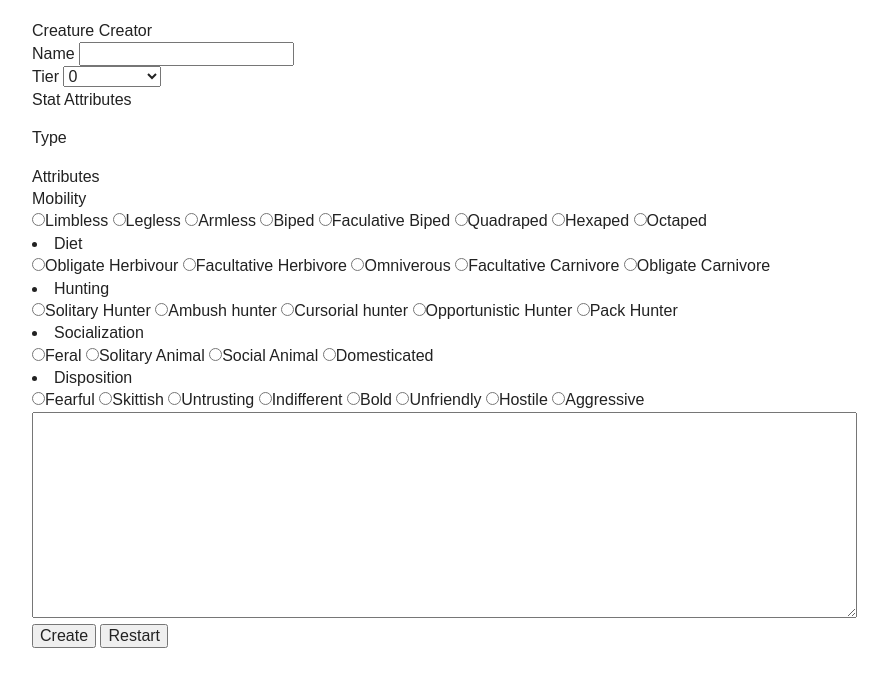
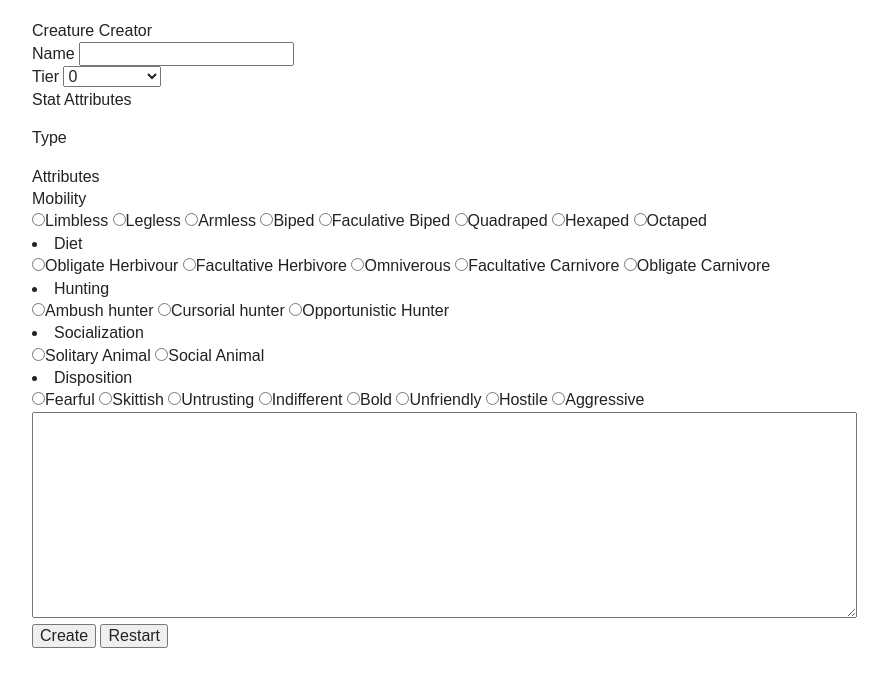
Before and after one commit to BrianSly/CreatureCreator, a PHP site: page /CreatureCreator.php in a window 1280 px wide. Shown: the top 687 px of the page, without its empty margins (96-984 px from the left). Run offline with PHP 8.4, Linux system fonts and the light colour scheme; data that the repository does not hold is empty; a stand-in replaces the project's code that opens the database connection; some libraries are stand-ins or nearby versions.

Commit message:
Remove attributes that may vary from multiple animals of same type

```diff
--- a/CreatureCreator.php
+++ b/CreatureCreator.php
@@ -165,17 +165,13 @@ try {
                     <input type="radio" name="Diet" value="Obligate Carnivore">Obligate Carnivore
 
                     <li>Hunting</li>
-                    <input type="radio" name="Hunting" value="Solitary Hunter">Solitary Hunter
                     <input type="radio" name="Hunting" value="Ambush hunter">Ambush hunter
                     <input type="radio" name="Hunting" value="Cursorial hunter">Cursorial hunter
                     <input type="radio" name="Hunting" value="Opportunistic Hunter">Opportunistic Hunter
-                    <input type="radio" name="Hunting" value="Pack Hunter">Pack Hunter
 
                     <li>Socialization</li>
-                    <input type="radio" name="Social" value="Feral">Feral
                     <input type="radio" name="Social" value="Solitary Animal">Solitary Animal
                     <input type="radio" name="Social" value="Social Animal">Social Animal
-                    <input type="radio" name="Social" value="Domesticated">Domesticated
 
                     <li>Disposition</li>
                     <input type="radio" name="Disposition" value="Fearful">Fearful
```
